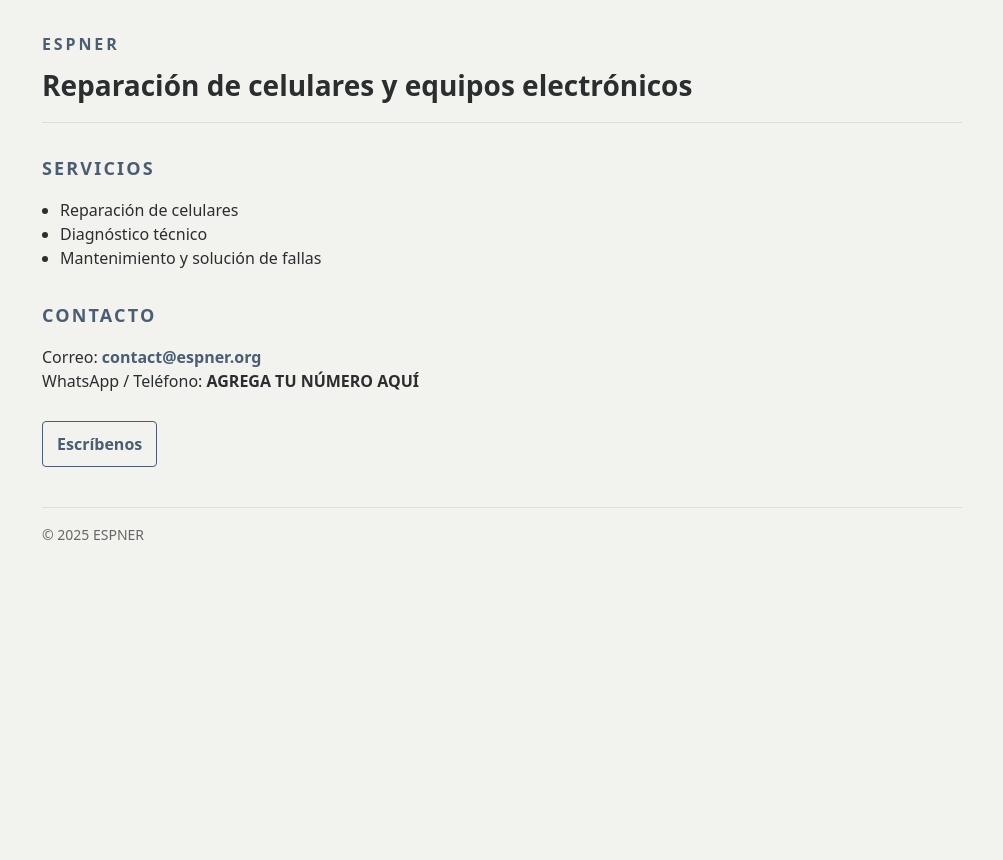
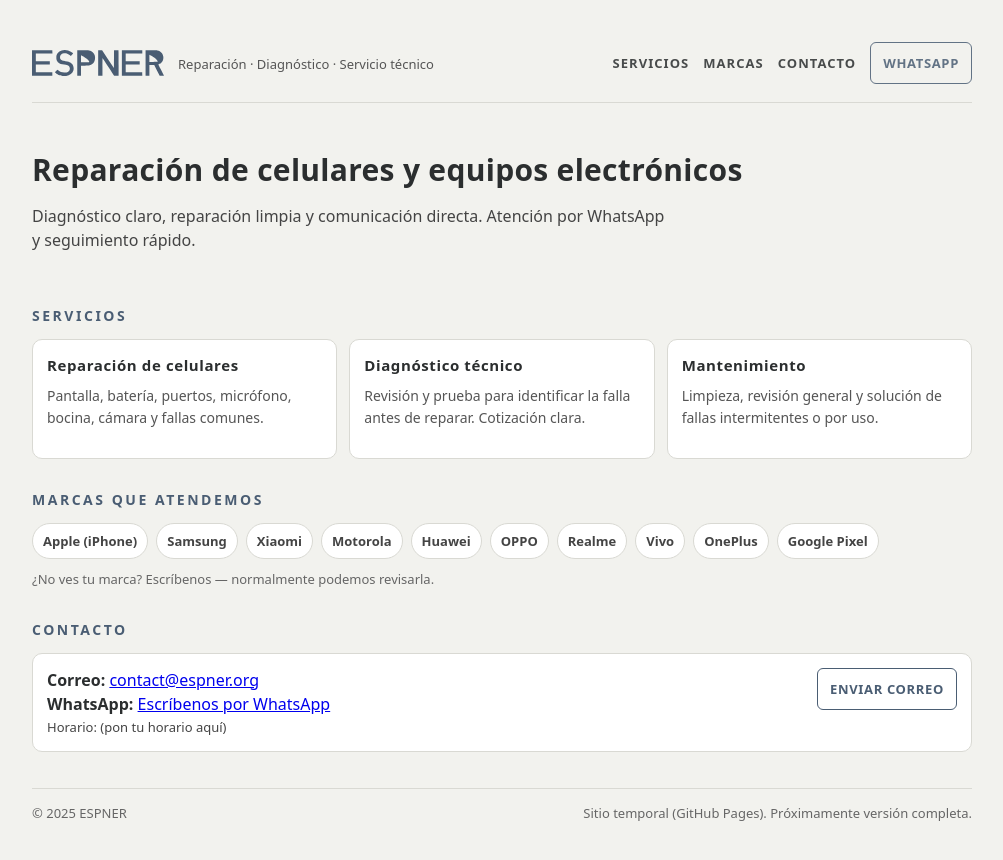
Before and after one commit to espner/espner.github.io, a plain HTML site: page index.html in a window 1280 px wide. Shown: the whole page, without its empty margins (138-1141 px from the left). Before the commit the page ends 800 px from the top, so only its background shows below. Drawn offline with Linux system fonts and the light colour scheme.

Commit message:
Update index.html

```diff
--- a/index.html
+++ b/index.html
@@ -4,99 +4,280 @@
   <meta charset="UTF-8" />
   <meta name="viewport" content="width=device-width, initial-scale=1" />
   <title>ESPNER — Reparación de celulares</title>
-  <meta name="description" content="Reparación de celulares y equipos electrónicos. Diagnóstico y servicio técnico confiable." />
+  <meta name="description" content="Reparación de celulares y equipos electrónicos. Diagnóstico claro y servicio técnico confiable." />
   <style>
     :root{
       --blue:#4A5D73;
       --dark:#2B2E2F;
       --light:#F2F2EE;
+      --line:#d9d9d3;
+      --card:#ffffff;
     }
     *{box-sizing:border-box}
+    html{scroll-behavior:smooth}
     body{
       margin:0;
       font-family: system-ui, -apple-system, Segoe UI, Roboto, Arial, sans-serif;
       color:var(--dark);
       background:var(--light);
-      line-height:1.5;
+      line-height:1.55;
     }
     .wrap{
-      max-width:960px;
-      padding:32px 20px;
+      max-width:980px;
+      padding:28px 20px 40px;
       margin:0 auto;
     }
-    header{
-      border-bottom:1px solid #ddd;
-      margin-bottom:32px;
-      padding-bottom:16px;
+
+    /* Header */
+    .topbar{
+      display:flex;
+      align-items:center;
+      justify-content:space-between;
+      gap:16px;
+      padding:14px 0 18px;
+      border-bottom:1px solid var(--line);
+      margin-bottom:26px;
     }
     .brand{
-      font-weight:700;
-      letter-spacing:.18em;
+      display:flex;
+      align-items:center;
+      gap:14px;
+      min-width:0;
+    }
+    .logo{
+      height:26px;
+      width:auto;
+      display:block;
+    }
+    .tagline{
+      font-size:13px;
+      color:#555;
+      margin-top:2px;
+    }
+    nav{
+      display:flex;
+      align-items:center;
+      gap:14px;
+      flex-wrap:wrap;
+      justify-content:flex-end;
+    }
+    nav a{
+      color:var(--dark);
+      text-decoration:none;
+      font-weight:650;
+      font-size:13px;
+      letter-spacing:.08em;
+      text-transform:uppercase;
+      opacity:.85;
+    }
+    nav a:hover{opacity:1}
+
+    .cta{
+      display:inline-flex;
+      align-items:center;
+      gap:10px;
+      padding:10px 12px;
+      border:1px solid var(--blue);
+      border-radius:6px;
+      text-decoration:none;
       color:var(--blue);
+      font-weight:750;
+      font-size:13px;
+      letter-spacing:.05em;
+      text-transform:uppercase;
+      white-space:nowrap;
+    }
+    .cta:hover{filter:brightness(0.95)}
+
+    /* Hero */
+    .hero{
+      padding:18px 0 6px;
     }
     h1{
-      font-size:28px;
-      margin:8px 0 0;
+      font-size:30px;
+      margin:0 0 10px;
+      letter-spacing:.01em;
     }
-    section{margin:32px 0}
+    .lead{
+      max-width:70ch;
+      margin:0 0 16px;
+      color:#444;
+    }
+
+    /* Sections */
+    section{margin:30px 0}
     h2{
-      font-size:18px;
-      letter-spacing:.12em;
+      font-size:14px;
+      letter-spacing:.18em;
       text-transform:uppercase;
       color:var(--blue);
-      margin-bottom:12px;
+      margin:0 0 12px;
     }
-    ul{padding-left:18px}
-    a{
-      color:var(--blue);
-      text-decoration:none;
-      font-weight:600;
+
+    .grid{
+      display:grid;
+      grid-template-columns:repeat(3, 1fr);
+      gap:12px;
     }
-    .cta{
-      display:inline-block;
-      margin-top:12px;
-      padding:10px 14px;
-      border:1px solid var(--blue);
-      border-radius:4px;
+    .card{
+      background:var(--card);
+      border:1px solid var(--line);
+      border-radius:10px;
+      padding:14px;
+      min-height:120px;
     }
+    .card h3{
+      margin:0 0 8px;
+      font-size:15px;
+      letter-spacing:.04em;
+    }
+    .card p{
+      margin:0;
+      color:#555;
+      font-size:14px;
+    }
+
+    .chips{
+      display:flex;
+      flex-wrap:wrap;
+      gap:8px;
+    }
+    .chip{
+      border:1px solid var(--line);
+      background:#fff;
+      padding:7px 10px;
+      border-radius:999px;
+      font-size:13px;
+      font-weight:650;
+      color:#444;
+    }
+
+    /* Contact box */
+    .contact{
+      display:flex;
+      gap:14px;
+      flex-wrap:wrap;
+      align-items:flex-start;
+      justify-content:space-between;
+      background:#fff;
+      border:1px solid var(--line);
+      border-radius:10px;
+      padding:14px;
+    }
+    .contact p{margin:0;color:#444}
+    .contact strong{color:var(--dark)}
+    .muted{color:#666;font-size:13px}
+
     footer{
-      border-top:1px solid #ddd;
-      margin-top:40px;
-      padding-top:16px;
-      font-size:14px;
+      border-top:1px solid var(--line);
+      margin-top:36px;
+      padding-top:14px;
+      font-size:13px;
       color:#666;
+      display:flex;
+      justify-content:space-between;
+      gap:10px;
+      flex-wrap:wrap;
+    }
+
+    @media (max-width: 860px){
+      .grid{grid-template-columns:1fr}
+      .topbar{align-items:flex-start}
+      nav{justify-content:flex-start}
     }
   </style>
 </head>
 <body>
   <div class="wrap">
-    <header>
-      <div class="brand">ESPNER</div>
+
+    <!-- Header -->
+    <div class="topbar">
+      <div class="brand">
+        <img class="logo" src="logo.svg" alt="ESPNER" />
+        <div>
+          <div class="tagline">Reparación · Diagnóstico · Servicio técnico</div>
+        </div>
+      </div>
+
+      <nav>
+        <a href="#servicios">Servicios</a>
+        <a href="#marcas">Marcas</a>
+        <a href="#contacto">Contacto</a>
+        <a class="cta" href="https://wa.me/52TU_NUMERO_AQUI" target="_blank" rel="noopener">WhatsApp</a>
+      </nav>
+    </div>
+
+    <!-- Hero -->
+    <div class="hero">
       <h1>Reparación de celulares y equipos electrónicos</h1>
-    </header>
+      <p class="lead">
+        Diagnóstico claro, reparación limpia y comunicación directa. Atención por WhatsApp y seguimiento rápido.
+      </p>
+    </div>
 
-    <section>
+    <!-- Services -->
+    <section id="servicios">
       <h2>Servicios</h2>
-      <ul>
-        <li>Reparación de celulares</li>
-        <li>Diagnóstico técnico</li>
-        <li>Mantenimiento y solución de fallas</li>
-      </ul>
+      <div class="grid">
+        <div class="card">
+          <h3>Reparación de celulares</h3>
+          <p>Pantalla, batería, puertos, micrófono, bocina, cámara y fallas comunes.</p>
+        </div>
+        <div class="card">
+          <h3>Diagnóstico técnico</h3>
+          <p>Revisión y prueba para identificar la falla antes de reparar. Cotización clara.</p>
+        </div>
+        <div class="card">
+          <h3>Mantenimiento</h3>
+          <p>Limpieza, revisión general y solución de fallas intermitentes o por uso.</p>
+        </div>
+      </div>
     </section>
 
-    <section>
+    <!-- Brands -->
+    <section id="marcas">
+      <h2>Marcas que atendemos</h2>
+      <div class="chips">
+        <span class="chip">Apple (iPhone)</span>
+        <span class="chip">Samsung</span>
+        <span class="chip">Xiaomi</span>
+        <span class="chip">Motorola</span>
+        <span class="chip">Huawei</span>
+        <span class="chip">OPPO</span>
+        <span class="chip">Realme</span>
+        <span class="chip">Vivo</span>
+        <span class="chip">OnePlus</span>
+        <span class="chip">Google Pixel</span>
+      </div>
+      <p class="muted" style="margin-top:10px;">
+        ¿No ves tu marca? Escríbenos — normalmente podemos revisarla.
+      </p>
+    </section>
+
+    <!-- Contact -->
+    <section id="contacto">
       <h2>Contacto</h2>
-      <p>
-        Correo: <a href="mailto:contact@espner.org">contact@espner.org</a><br />
-        WhatsApp / Teléfono: <strong>AGREGA TU NÚMERO AQUÍ</strong>
-      </p>
-      <a class="cta" href="mailto:contact@espner.org">Escríbenos</a>
+      <div class="contact">
+        <div>
+          <p><strong>Correo:</strong> <a href="mailto:contact@espner.org">contact@espner.org</a></p>
+          <p><strong>WhatsApp:</strong> <a href="https://wa.me/52TU_NUMERO_AQUI" target="_blank" rel="noopener">Escríbenos por WhatsApp</a></p>
+          <p class="muted">Horario: (pon tu horario aquí)</p>
+        </div>
+        <div>
+          <a class="cta" href="mailto:contact@espner.org">Enviar correo</a>
+        </div>
+      </div>
     </section>
 
     <footer>
-      © <span id="y"></span> ESPNER
+      <div>© <span id="y"></span> ESPNER</div>
+      <div class="muted">Sitio temporal (GitHub Pages). Próximamente versión completa.</div>
     </footer>
+
   </div>
-  <script>document.getElementById('y').textContent=new Date().getFullYear()</script>
+
+  <script>
+    document.getElementById('y').textContent = new Date().getFullYear();
+  </script>
 </body>
 </html>
```
